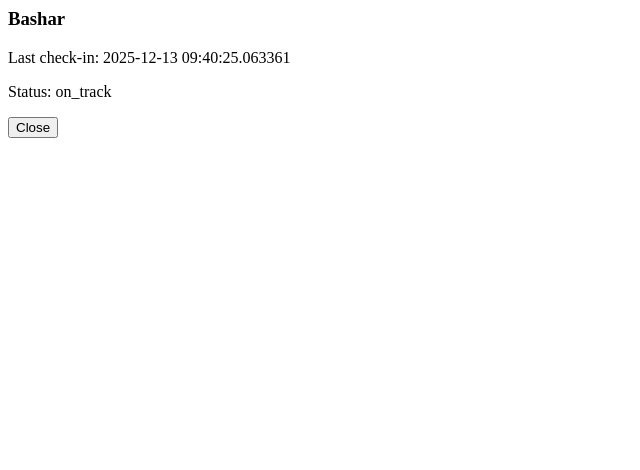
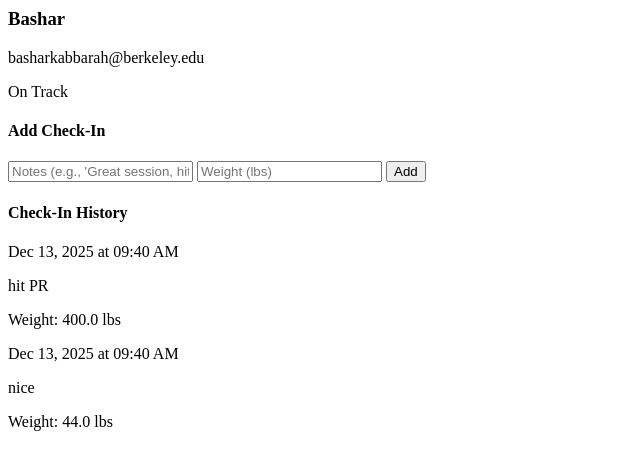
Before and after one commit to bkabbarah/coachkit, a FastAPI app: page /client/1 in a window 1280 px wide. Shown: the top 470 px of the page, without its empty margins (0-640 px from the left). Run offline with FastAPI, Linux system fonts and the light colour scheme; data comes from the database, SQL or seed files in the repository; both versions use the stored data as it was after the commit.

Commit message:
added checkins with client detail view

```diff
--- a/main.py
+++ b/main.py
@@ -2,7 +2,9 @@
 from fastapi.responses import HTMLResponse
 from fastapi.templating import Jinja2Templates
 from sqlalchemy.ext.asyncio import AsyncSession
+from sqlalchemy.orm import selectinload
 from sqlalchemy import select
+from models import Base, Client, CheckIn
 
 from database import engine, get_db
 from models import Base, Client
@@ -28,7 +30,7 @@
 
 @app.get("/client/{client_id}")
 async def get_client(request: Request, client_id: int, db: AsyncSession = Depends(get_db)):
-    result = await db.execute(select(Client).where(Client.id == client_id))
+    result = await db.execute(select(Client).where(Client.id == client_id).options(selectinload(Client.checkins)))
     client = result.scalar_one_or_none()
 
     return templates.TemplateResponse("partials/client_detail.html", {
@@ -52,3 +54,27 @@
         "request": request,
         "client": client
     })
+
+@app.post("/client/{client_id}/checkin")
+async def create_checkin(
+    request: Request,
+    client_id = int,
+    note: str = Form(""),
+    weight: int = Form(None),
+    db: AsyncSession = Depends(get_db)
+):
+    checkin = CheckIn(client_id=client_id, note=note, weight=weight)
+    db.add(checkin)
+
+    # update client's last_checkin time
+    result = await db.execute(select(Client).where(Client.id == client_id))
+    client = result.scalar_one()
+    client.last_checkin = checkin.created_at
+
+    await db.commit()
+    await db.refresh(checkin)
+
+    return templates.TemplateResponse("partials/checkin_item.html", {
+        "request": request,
+        "checkin": checkin
+    })
--- a/templates/partials/client_detail.html
+++ b/templates/partials/client_detail.html
@@ -1,11 +1,58 @@
-<div class="bg-blue-50 p-4 rounded border border-blue-200">
-    <h3 class="font-bold text-lg">{{ client.name }}</h3>
-    <p class="text-gray-600">Last check-in: {{ client.last_checkin }}</p>
-    <p class="text-gray-600">Status: {{ client.status }}</p>
-    <button
-        class="mt-2 text-blue-600 hover:underline"
-        hx-get="/"
-        hx-target="#client-detail"
-        hx-swap="innerHTML"
-    >Close</button>
+<div class="bg-white p-6 rounded shadow">
+    <div class="flex justify-between items-start mb-4">
+        <div>
+            <h3 class="font-bold text-xl">{{ client.name }}</h3>
+            <p class="text-gray-500">{{ client.email }}</p>
+        </div>
+        {% if client.status == "at_risk" %}
+            <span class="bg-red-100 text-red-700 px-2 py-1 rounded text-sm">At Risk</span>
+        {% else %}
+            <span class="bg-green-100 text-green-700 px-2 py-1 rounded text-sm">On Track</span>
+        {% endif %}
+    </div>
+
+    <h4 class="font-semibold mb-2 mt-6">Add Check-In</h4>
+    <form
+        hx-post="/client/{{ client.id }}/checkin"
+        hx-target="#checkins-list"
+        hx-swap="afterbegin"
+        hx-on::after-request="this.reset()"
+        class="flex gap-2 mb-4"
+    >
+        <input
+            type="text"
+            name="note"
+            placeholder="Notes (e.g., 'Great session, hit PR')"
+            class="border rounded px-3 py-2 flex-1"
+        >
+        <input
+            type="number"
+            name="weight"
+            placeholder="Weight (lbs)"
+            class="border rounded px-3 py-2 w-32"
+        >
+        <button
+            type="submit"
+            class="bg-green-600 text-white px-4 py-2 rounded hover:bg-green-700"
+        >
+            Add
+        </button>
+    </form>
+
+    <h4 class="font-semibold mb-2">Check-In History</h4>
+    <div id="checkins-list">
+        {% if client.checkins %}
+            {% for checkin in client.checkins %}
+            <div class="border-l-4 border-blue-400 pl-3 py-2 mb-2">
+                <p class="text-sm text-gray-500">{{ checkin.created_at.strftime('%b %d, %Y at %I:%M %p') }}</p>
+                <p>{{ checkin.note or 'No notes' }}</p>
+                {% if checkin.weight %}
+                    <p class="text-sm text-gray-600">Weight: {{ checkin.weight }} lbs</p>
+                {% endif %}
+            </div>
+            {% endfor %}
+        {% else %}
+            <p class="text-gray-500 text-sm">No check-ins yet.</p>
+        {% endif %}
+    </div>
 </div>
```
Also changed, not shown: models.py (+15 -2 lines), templates/partials/checkin_item.html (added, +7 -0 lines), coachkit.db.
